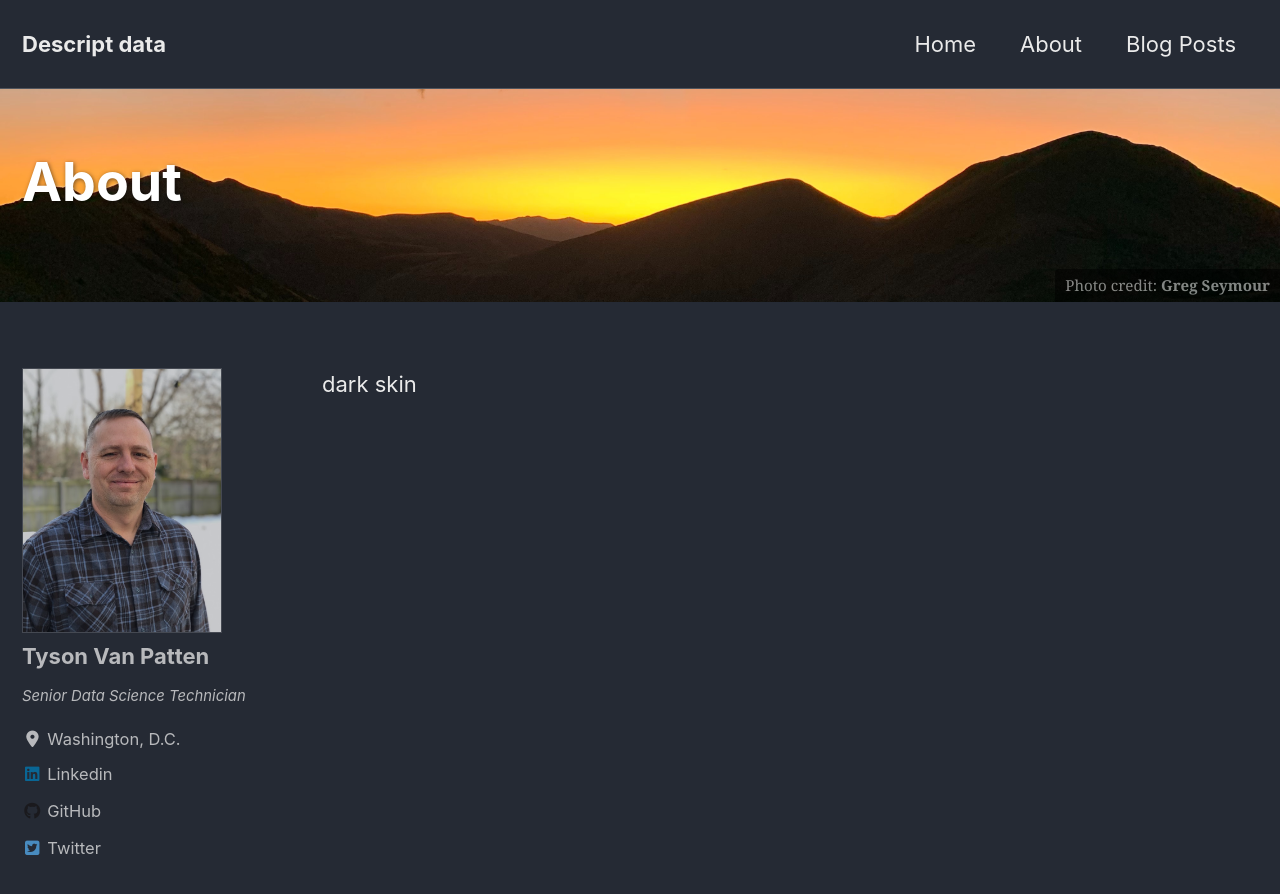
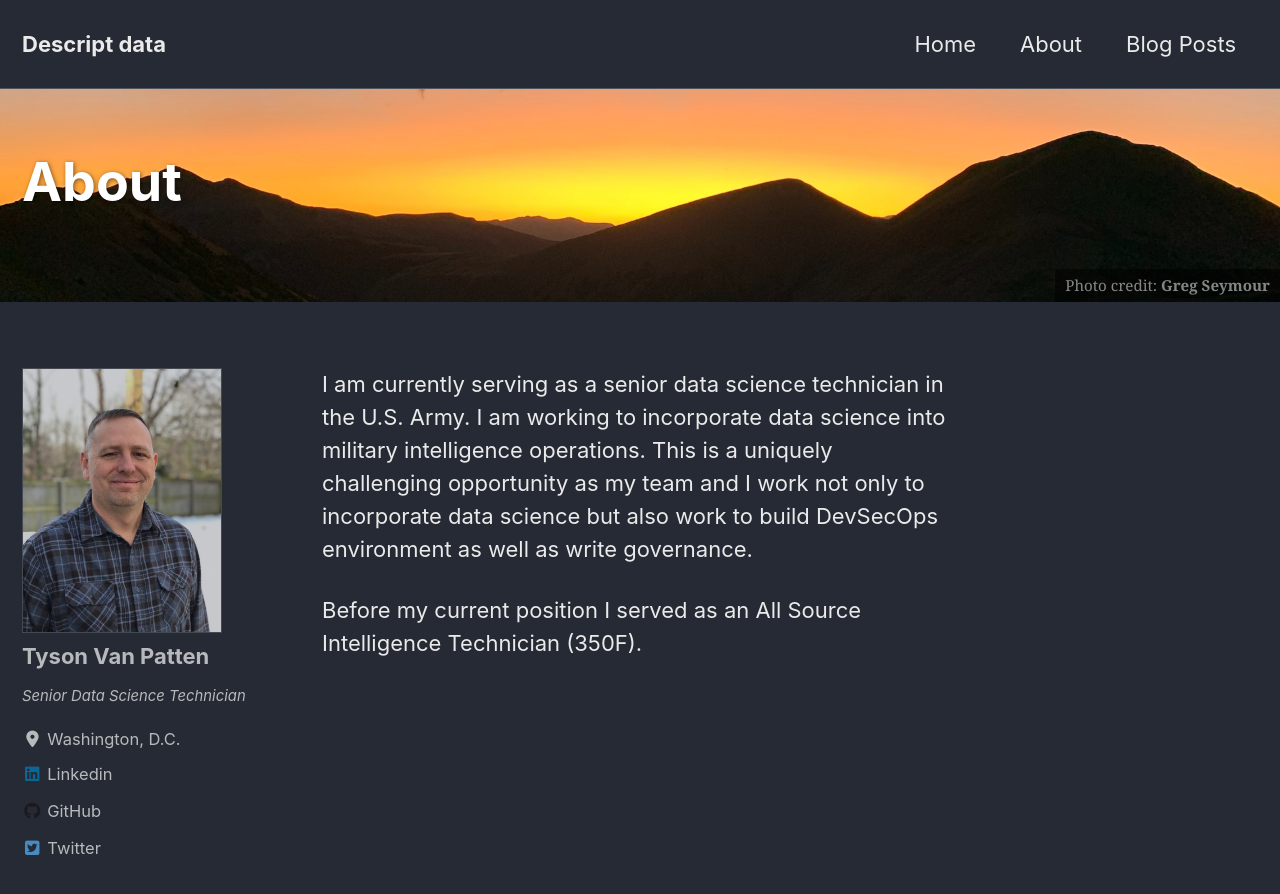
Before and after one commit to tvanpat/tvanpat, a Jekyll site: the page built from _pages/about.md, in a window 1280 px wide and 900 px high. Shown: the top 894 px of the window. Built offline with Jekyll 4.4.1, drawn with Linux system fonts in a browser that asks for light colours; cached includes are drawn as plain includes; nearby versions of some CDN libraries.

```diff
--- a/_pages/about.md
+++ b/_pages/about.md
@@ -7,4 +7,9 @@
 
 ---
 
-dark skin
+I am currently serving as a senior data science technician in the U.S. Army.  I am
+working to incorporate data science into military intelligence operations.  This
+is a uniquely challenging opportunity as my team and I work not only to incorporate
+data science but also work to build DevSecOps environment as well as write governance.
+
+Before my current position I served as an All Source Intelligence Technician (350F).
```
Also changed, not shown: images/gardenofgods.jpg (deleted), images/gardenofgods2.jpg (deleted), images/gardenofgods3.jpg (deleted).
